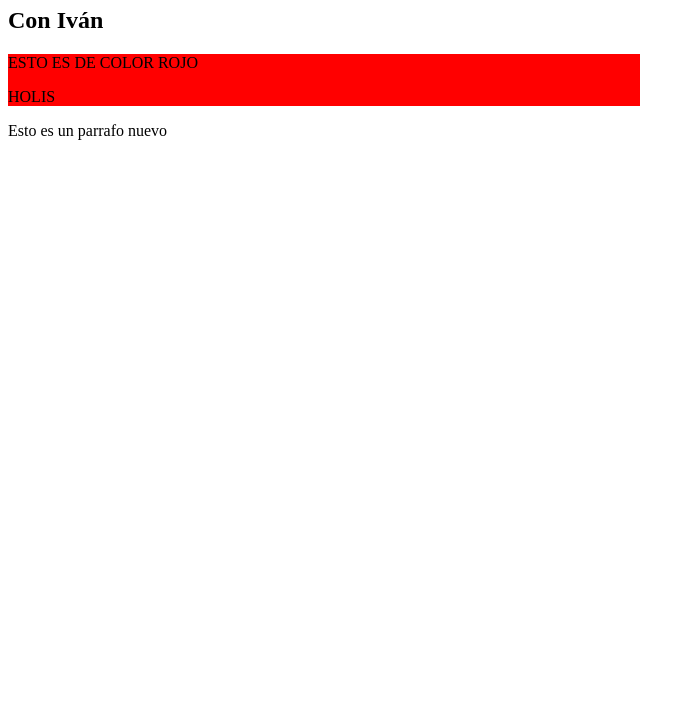
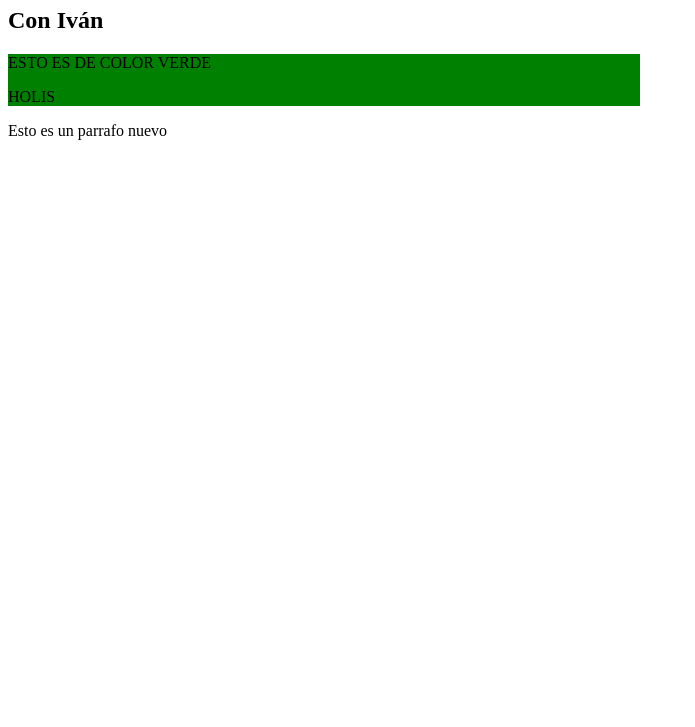
Before and after one commit to GeerDev/GitPullWithIvan, a plain HTML site: page index.html in a window 1280 px wide. Shown: the part 73-800 px from the top of the page, without its empty margins (0-695 px from the left). Drawn offline with Linux system fonts and the light colour scheme.

Commit message:
El contenedor es del color que yo quiera

```diff
--- a/index.html
+++ b/index.html
@@ -11,7 +11,7 @@
     <h1>Trabajando con git</h1>
     <h2>Con Iván</h2>
     <div class="contenedor">
-        <p>ESTO ES DE COLOR ROJO</p>
+        <p>ESTO ES DE COLOR VERDE</p>
         <P>HOLIS</P>
     </div>
     <p>Esto es un parrafo nuevo</p>
--- a/style.css
+++ b/style.css
@@ -1,4 +1,4 @@
 .contenedor {
-    background-color: red;
+    background-color: green;
     width: 50%;
 }
```
